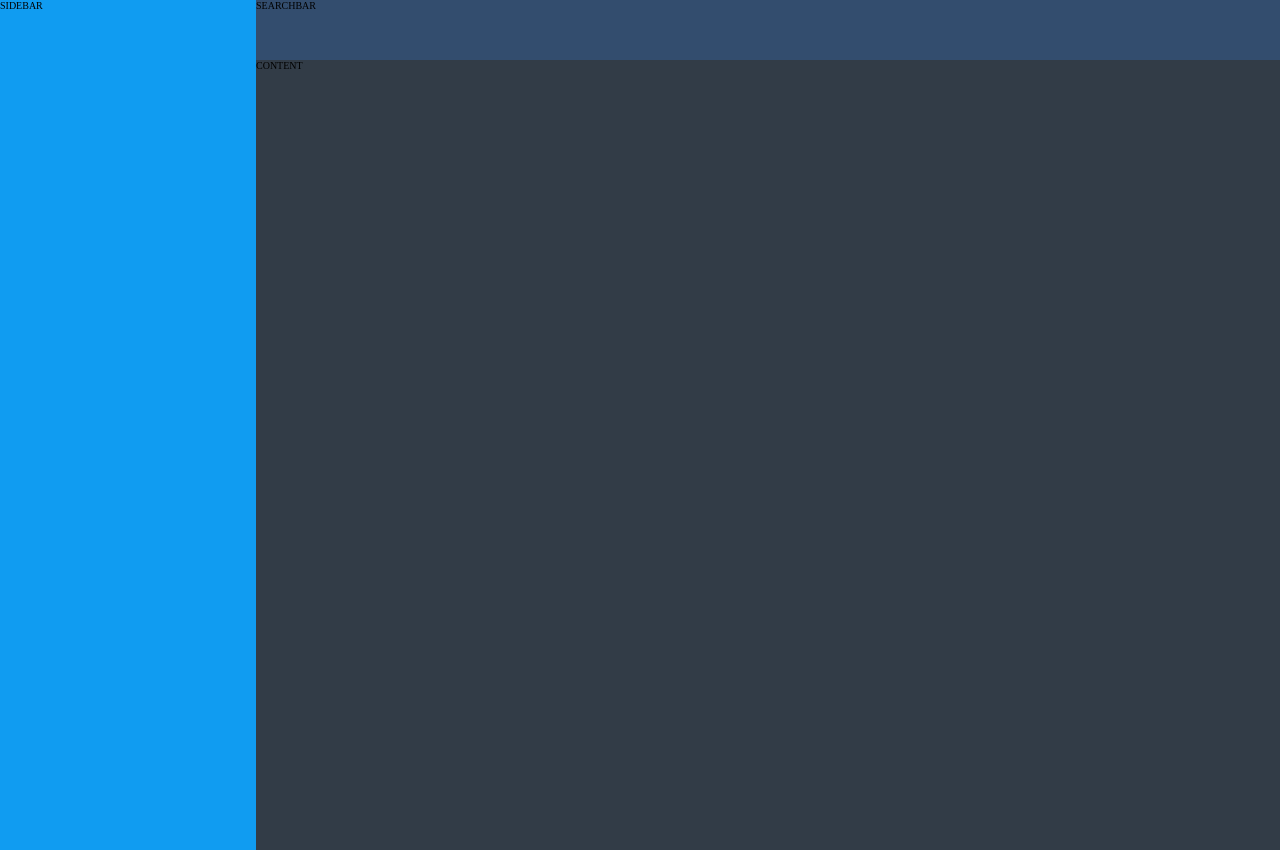
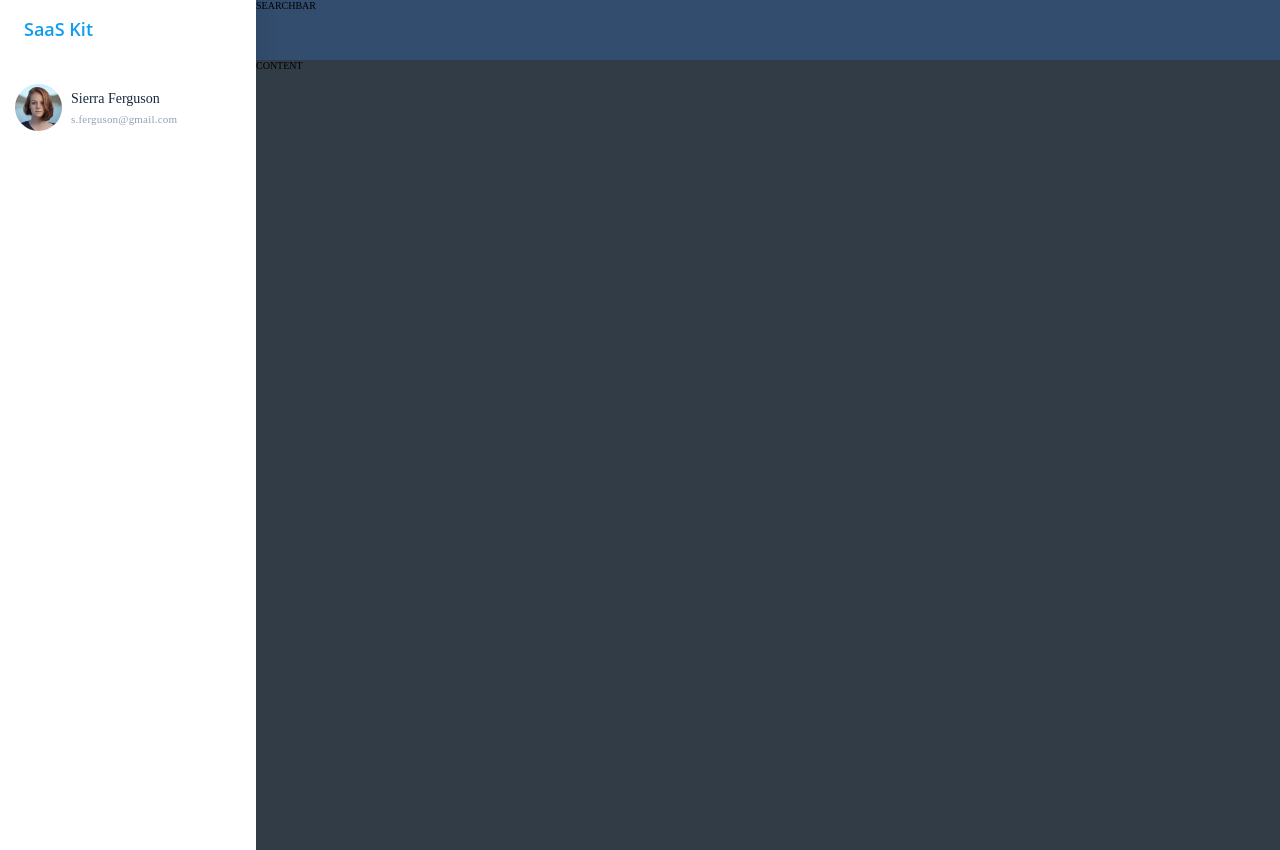
Before and after one commit to chrisfromhood/Saas-UI-Kit-App, a React (Create React App) app: page / in a window 1280 px wide. Shown: the top 850 px of the page. Built offline with nearby package versions, Linux system fonts and the light colour scheme.

Commit message:
Logo and user details done

```diff
--- a/src/App.js
+++ b/src/App.js
@@ -1,10 +1,26 @@
 import cs from "./App.module.css";
+import userPhoto from "./assets/img/user-icon.jpg";
 
 function App() {
   return (
     <div className={cs["container"]}>
       <div className={cs["searchbar"]}>SEARCHBAR</div>
-      <nav className={cs["sidebar"]}>SIDEBAR</nav>
+
+      <div className={cs["sidebar"]}>
+        <div className={cs["side-logo"]}>
+          <span>SaaS Kit</span>
+        </div>
+
+        <div className={cs["user-details"]}>
+          <div className={cs["user-details-photo_wrapper"]}>
+            <img src={userPhoto} alt="User photo" className={cs["user-details_photo"]} />
+          </div>
+          <div className={cs["user-details_text"]}>
+            <p className={cs["user-details_name"]}>Sierra Ferguson</p>
+            <p className={cs["user-details_mail"]}>s.ferguson@gmail.com</p>
+          </div>
+        </div>
+      </div>
       <div className={cs["content"]}>CONTENT</div>
     </div>
   );
--- a/src/App.module.css
+++ b/src/App.module.css
@@ -14,10 +14,65 @@
 
   .sidebar {
     grid-area: sidebar;
-    background-color: #109cf1;
-  }
-  .content {
-    grid-area: content;
-    background-color: #323c47;
+
+    background: #ffffff;
+    box-shadow: 6px 0px 18px rgba(0, 0, 0, 0.06);
+
+    .side-logo {
+      font-family: "Open Sans", sans-serif;
+      font-size: 1.8rem;
+      font-weight: 600;
+      line-height: 2.45rem;
+      color: var(--color-accent-blue);
+
+      margin: 1.7rem 16.3rem 4.2rem 2.4rem;
+    }
+
+    .user-details {
+      display: flex;
+
+      .user-details-photo_wrapper {
+        .user-details_photo {
+          height: 4.7rem;
+          border-radius: 50%;
+          margin-right: 0.9rem;
+          margin-left: 1.5rem;
+        }
+      }
+
+      .user-details_text {
+        display: flex;
+        flex-direction: column;
+        justify-content: center;
+
+        margin-right: 2.4rem;
+
+         {
+          .user-details_name {
+            font-family: Poppins;
+            font-style: normal;
+            font-weight: 500;
+            font-size: 1.4rem;
+            line-height: 2rem;
+            color: #192a3e;
+            margin-bottom: 2px;
+          }
+
+          .user-details_mail {
+            font-family: Poppins;
+            font-style: normal;
+            font-weight: 500;
+            font-size: 1.1rem;
+            line-height: 1.6rem;
+            letter-spacing: 0.2px;
+            color: var(--color-gray);
+          }
+        }
+      }
+    }
   }
 }
+.content {
+  grid-area: content;
+  background-color: #323c47;
+}
--- a/src/assets/css/index.css
+++ b/src/assets/css/index.css
@@ -1,25 +1,24 @@
-/*
+/* -----COLORS----- */
+:root {
+  --color-accent-blue: #109cf1;
+  --color-yellow: #ffb946;
+  --color-red: #f7685b;
+  --color-green: #2ed47a;
+  --color-purple: #885af8;
 
------COLORS-----
+  --color-table-black: #323c47;
+  --color-black: #192a3e;
 
-$color-accent-blue: #109CF1;
-$color-yellow: #FFB946;
-$color-red: #F7685B;
-$color-green: #2ED47A;
-$color-purple: #885AF8;
-
-$color-black: #192A3E;
-$color-table-black:#323C47;
-$color-table-gray: #707683;
-$color-dark-blue:#334D6E;
-$color-gray:#90A0B7;
-$color-gray-icon:#C2CFE0;
-$color-white:#FFFFFF;
-
-*/
+  --color-table-gray: #707683;
+  --color-dark-blue: #334d6e;
+  --color-gray: #90a0b7;
+  --color-gray-icon: #c2cfe0;
+  --color-white: #ffffff;
+}
 
 @import url("https://fonts.googleapis.com/css2?family=Poppins:ital,wght@0,400;0,500;1,400&display=swap");
-@import-normalize;
+
+@import url("https://fonts.googleapis.com/css2?family=Open+Sans:wght@400;600&display=swap");
 
 * {
   margin: 0;
```
